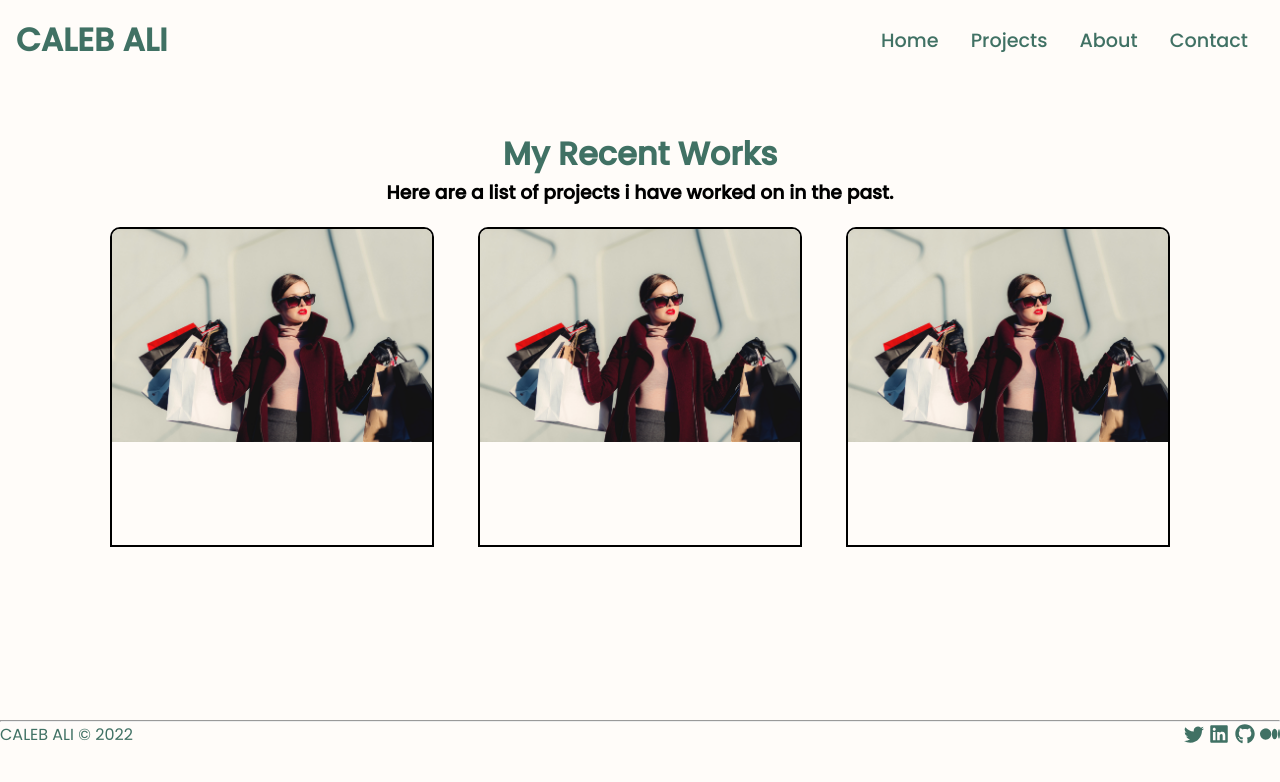
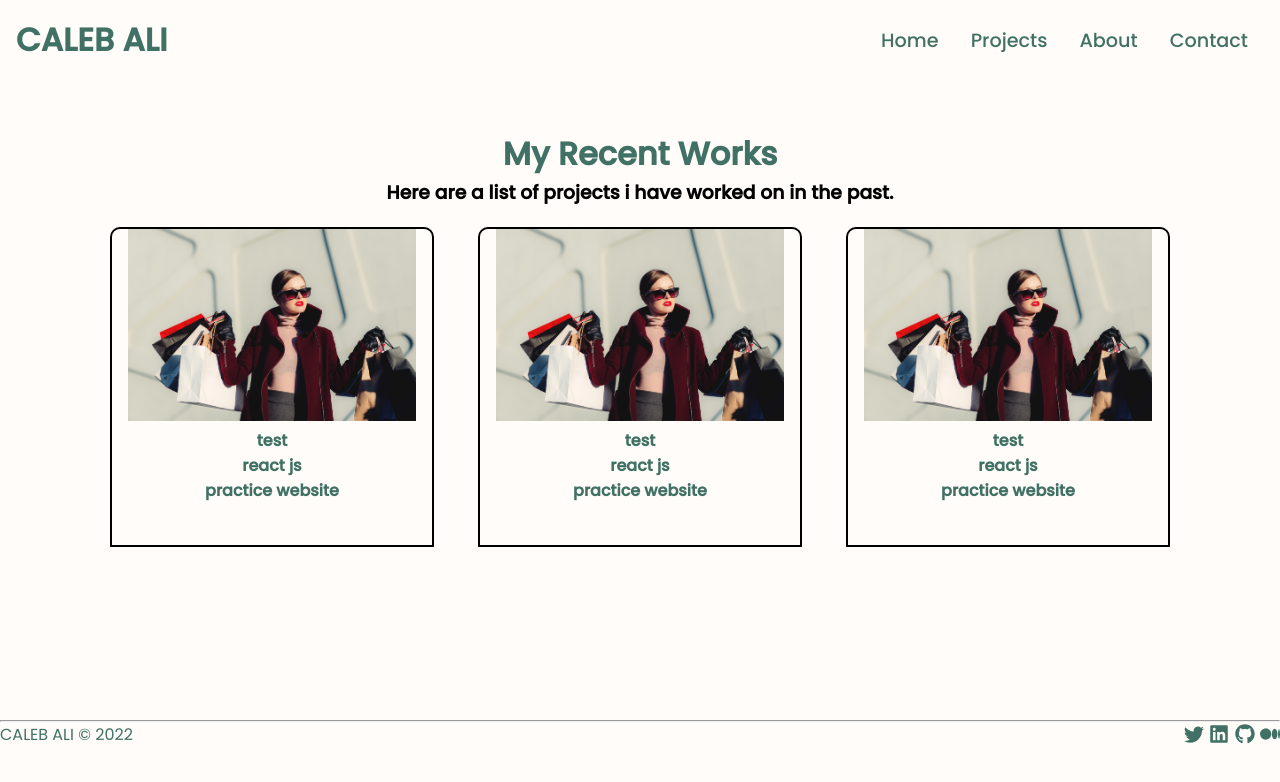
Before and after one commit to caleb-ali/myportfolio, a React (Create React App) app: page /project in a window 1280 px wide. Shown: the top 782 px of the page. Built offline with nearby package versions, Linux system fonts and the light colour scheme.

Commit message:
fixed error in card

```diff
--- a/src/components/Data.js
+++ b/src/components/Data.js
@@ -26,5 +26,6 @@ export const Projectcards  = [
         title: "test",
         technology: "react js",
         description: "practice website",
-    }
+    },
+
 ];
--- a/src/components/Projectcard.css
+++ b/src/components/Projectcard.css
@@ -8,5 +8,5 @@
 }
 
 .p-img{
-    width: 100%;
+    width: 90%;
 }
--- a/src/components/Projectcard.js
+++ b/src/components/Projectcard.js
@@ -1,13 +1,28 @@
+import { getByTitle } from "@testing-library/react";
 import React from "react";
 import "./Projectcard.css";
+import { Projectcards } from "./Data";
 
-const Projectcard = ({img,link}) => {
+
+const Projectcard = ({ img, link, title, technology, description }) => {
     return (
         <div className="p">
             <a href={link} target="_blank" rel="nonreferrer">
-                <img src={img} alt="" className="p-img"/>
+                <img src={img} alt="" className="p-img" />
             </a>
+            <h4>
+                {title}
+            </h4>
+            <h4>
+                {technology}
+            </h4>
+            <h4>
+            {description}
+            </h4>
+
+
         </div>
+
     )
 }
 
--- a/src/components/Projectlist.js
+++ b/src/components/Projectlist.js
@@ -17,8 +17,8 @@ const Projectlist = () => {
         Here are a list of projects i have worked on in the past.
       </h3>
       <div className="pl-list">
-        {Projectcards.map((item)=>(
-        <Projectcard key={item.id} img={item.img} link={item.link}/>
+        {Projectcards.map((item) => (
+          <Projectcard key={item?.id} img={item?.img} link={item?.link} title={item?.title} technology={item?.technology}  description={item?.description} />
         ))}
 
       </div>
```
